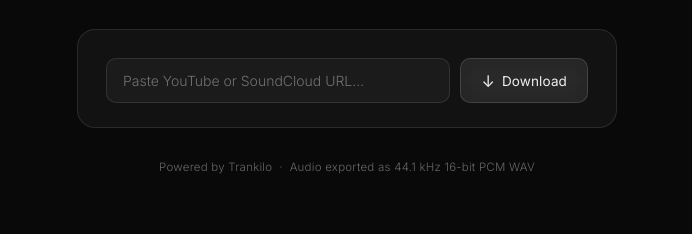
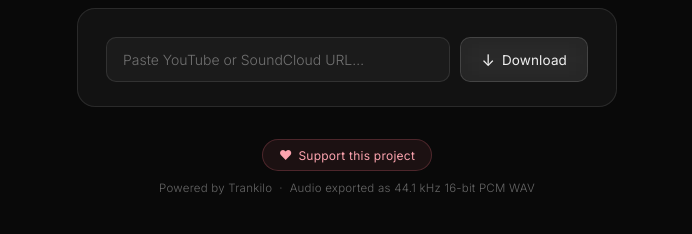
Before and after one commit to enzocharlot/soundcloud-wav, a website: page public/index.html in a window 1280 px wide. Shown: the part 324-558 px from the top of the page, without its empty margins (293-985 px from the left). Drawn offline with Linux system fonts and the light colour scheme.

Commit message:
Update index.html

```diff
--- a/public/index.html
+++ b/public/index.html
@@ -514,6 +514,65 @@
       }
     }
 
+    /* ── Donate button ────────────────────────────────────── */
+    .donate-btn {
+      display: inline-flex;
+      align-items: center;
+      gap: 6px;
+      padding: 7px 16px;
+      background: rgba(251, 113, 133, 0.08);
+      border: 1px solid rgba(251, 113, 133, 0.22);
+      border-radius: 99px;
+      color: #fda4af;
+      font-family: inherit;
+      font-size: 12px;
+      font-weight: 400;
+      letter-spacing: 0.02em;
+      text-decoration: none;
+      cursor: pointer;
+      transition: background var(--trans), border-color var(--trans), transform 0.15s, box-shadow var(--trans);
+    }
+
+    .donate-btn:hover {
+      background: rgba(251, 113, 133, 0.15);
+      border-color: rgba(251, 113, 133, 0.42);
+      box-shadow: 0 0 18px rgba(251, 113, 133, 0.15);
+      transform: translateY(-1px);
+    }
+
+    .donate-btn:active {
+      transform: scale(0.97);
+    }
+
+    .donate-heart {
+      font-size: 13px;
+      animation: heartbeat 2.2s ease-in-out infinite;
+    }
+
+    @keyframes heartbeat {
+
+      0%,
+      100% {
+        transform: scale(1);
+      }
+
+      14% {
+        transform: scale(1.25);
+      }
+
+      28% {
+        transform: scale(1);
+      }
+
+      42% {
+        transform: scale(1.15);
+      }
+
+      56% {
+        transform: scale(1);
+      }
+    }
+
     /* ── Footer ───────────────────────────────────────────── */
     .footer {
       text-align: center;
@@ -599,7 +658,11 @@
 
       <!-- Footer -->
       <footer class="footer">
-        Powered by Trankilo &nbsp;·&nbsp; Audio exported as 44.1 kHz 16-bit PCM WAV
+        <a class="donate-btn" href="https://paypal.me/enzocharlot" target="_blank" rel="noopener" id="donate-link">
+          <span class="donate-heart">♥</span>
+          Support this project
+        </a>
+        <p style="margin-top:10px;">Powered by Trankilo &nbsp;·&nbsp; Audio exported as 44.1 kHz 16-bit PCM WAV</p>
       </footer>
 
     </div>
```
